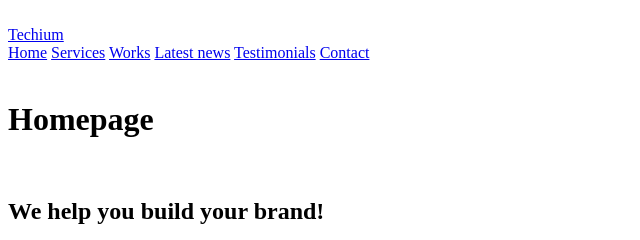
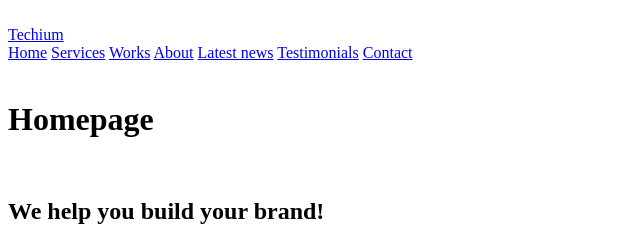
Before and after one commit to dlscoccia/holbertonschool-web_front_end, a plain HTML site: page 0x00-html_advanced/20-index.html in a window 1280 px wide. Shown: the top 240 px of the page, 0-640 px from the left. Drawn offline with Linux system fonts and the light colour scheme.

Commit message:
Adding missing text for About anchor

```diff
--- a/0x00-html_advanced/20-index.html
+++ b/0x00-html_advanced/20-index.html
@@ -22,7 +22,7 @@
                 <a href="/">Home</a>
                 <a href="#services">Services</a>
                 <a href="#works">Works</a>
-                <a href="#about"></a>
+                <a href="#about">About</a>
                 <a href="#latest_news">Latest news</a>
                 <a href="#testimonials">Testimonials</a>
                 <a href="#contact">Contact</a>
```
